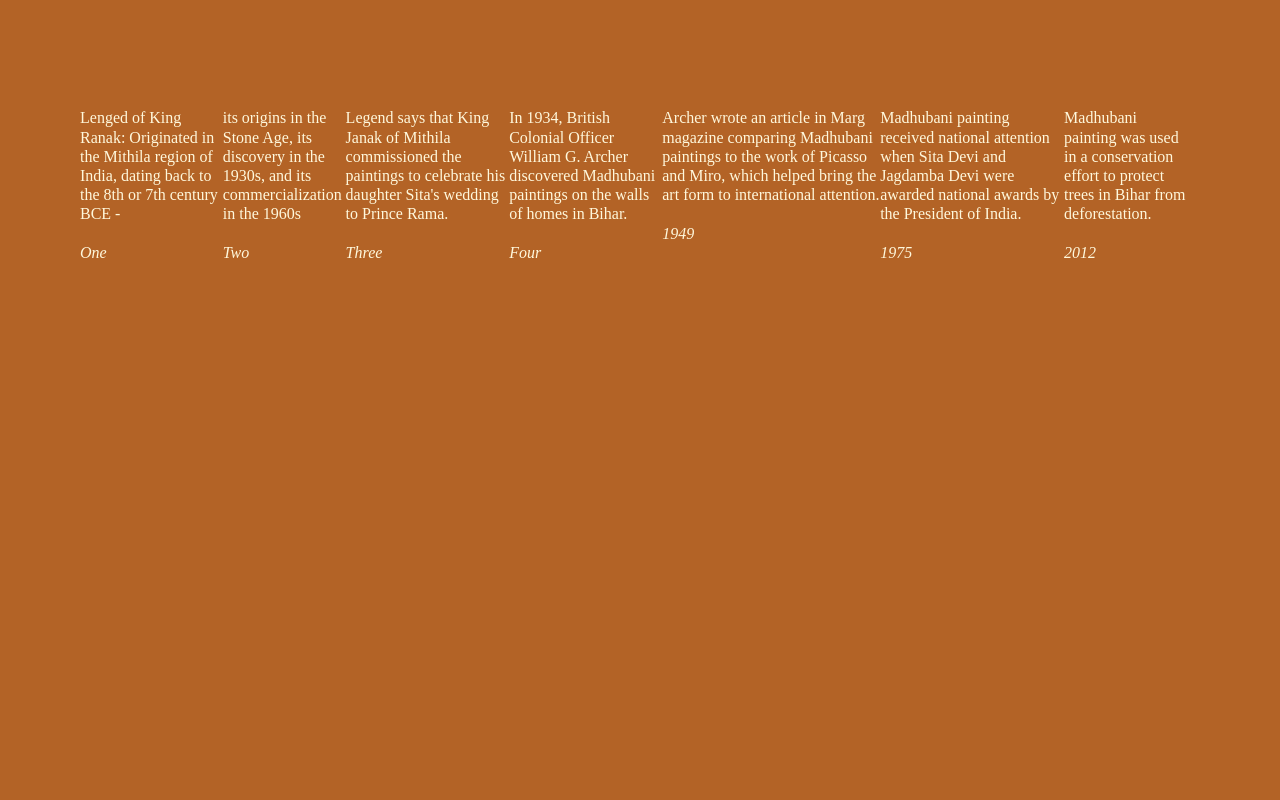
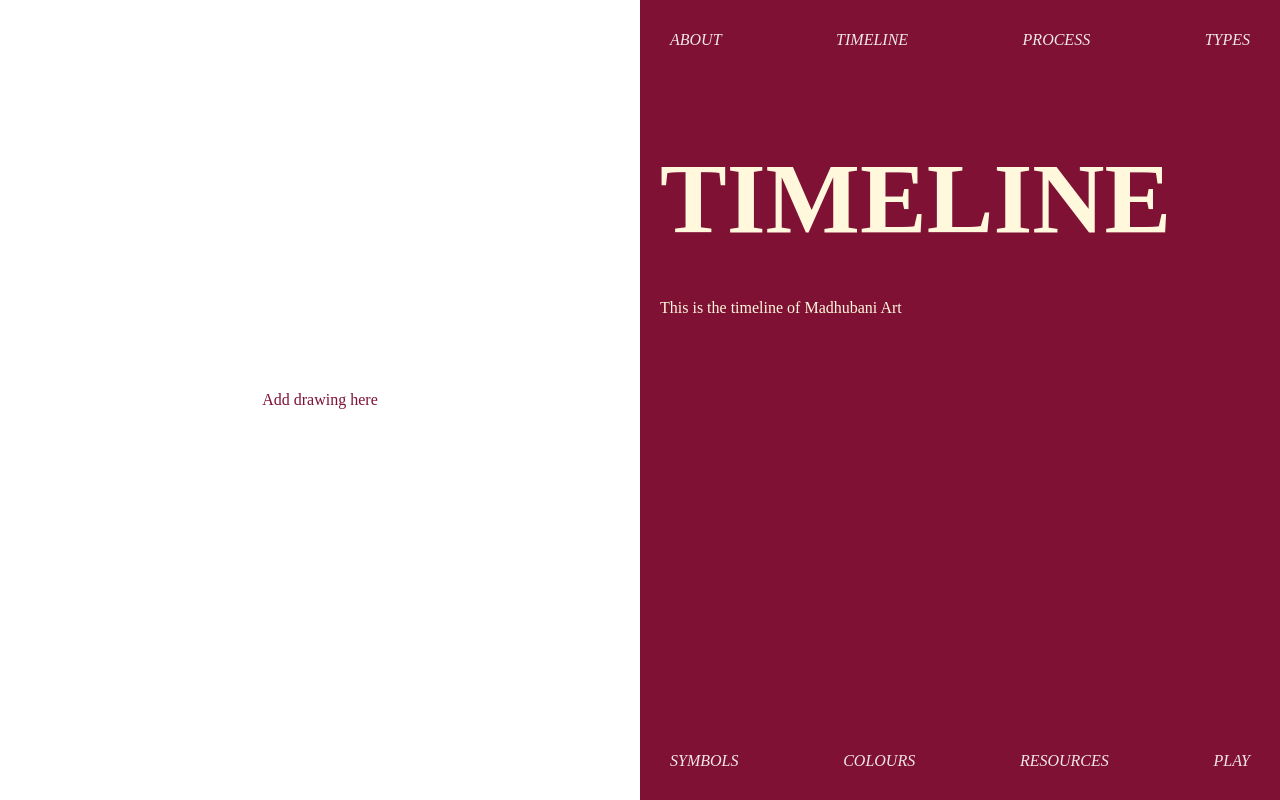
Before and after one commit to thomd112/thesis, a plain HTML site: page timeline.html in a window 1280 px wide. Drawn offline with Linux system fonts and the light colour scheme; a web font is replaced by a local one.

Commit message:
links updated

```diff
--- a/timeline.html
+++ b/timeline.html
@@ -3,68 +3,48 @@
 <head>
     <meta charset="UTF-8">
     <meta name="viewport" content="width=device-width, initial-scale=1.0">
-    <title>Timeline</title>
     <link rel="stylesheet" href="styles.css">
-    <link rel="preconnect" href="https://fonts.googleapis.com">
-<link rel="preconnect" href="https://fonts.gstatic.com" crossorigin>
-<link href="https://fonts.googleapis.com/css2?family=Tiro+Devanagari+Hindi:ital@0;1&display=swap" rel="stylesheet">
+    <title>Madhubani Art</title>
+    <style>
+        * { margin: 0; padding: 0; box-sizing: border-box; }
+        body { display: flex; height: 100vh; font-family: Satoshi medium;}
+        .left { width: 50%; background: #ffffff; color: #7e1134; display: flex; align-items: center; justify-content: center; }
+        .right { width: 50%; overflow-y: scroll; position: relative; padding: 20px; background: #7e1134; }
+        .sticky-container { position: sticky;  ; z-index: 10; display: flex; justify-content: space-between; }
+        .sticky-top { top: 0; }
+        .sticky-bottom { bottom: 0; }
+        .sticky-text { padding: 10px; background: #7e1134; cursor: pointer; transition: underline 0.3s; text-decoration: none; color: rgb(242, 232, 232); display: inline-block; }
+        .sticky-text:hover { color: rgb(247, 244, 160); }
+        .content { height: 200vh; padding-top: 80px; }
+    </style>
+</head>
+<body>
+    <div class="left">Add drawing here</div>
+    <div class="right">
+        <div class="sticky-container sticky-top">
+            <a href="main.html" class="sticky-text">ABOUT</a>
+            <a href="timeline.html" class="sticky-text">TIMELINE</a>
+            <a href="page3.html" class="sticky-text">PROCESS</a>
+            <a href="page4.html" class="sticky-text">TYPES</a>
+        </div>
 
-
-</head>
-
-<style>
-
-.horizontal-container{
-    display:flex;
-    margin-top: 50px;
-    flex-direction: row;
-    margin-bottom: 50px;
-    margin-left: 60px;
-    margin-right: 40px;
-    justify-content: space-evenly;
-    padding: 20px;
-    max-width: 90vw;
-}
-
-
-</style>
-<body>
-
-    <br>
-    <br>
+        <div class="content">
 
 
 
-    <div class="horizontal-container">
+            <div><h1 style="font-size: 100px;">TIMELINE</h1></div>
+        <br>
+        <br>
+        <div><p>This is the timeline of Madhubani Art </p></div>
 
 
-        <div class="item">Lenged of King Ranak: Originated in the Mithila region of India, dating back to the 8th or 7th century BCE - <br><br><em>One</em></div>
-
-        <div class="item">its origins in the Stone Age, its discovery in the 1930s, and its commercialization in the 1960s<br><br><em>Two</em></div>
-
-        <div class="item">Legend says that King Janak of Mithila commissioned the paintings to celebrate his daughter Sita's wedding to Prince Rama.<br><br><em>Three</em></div>
-
-        <div class="item">In 1934, British Colonial Officer William G. Archer discovered Madhubani paintings on the walls of homes in Bihar.<br><br><em>Four</em></div>
-
-
-        <div class="item">Archer wrote an article in Marg magazine comparing Madhubani paintings to the work of Picasso and Miro, which helped bring the art form to international attention. <br><br><em>1949</em></div>
-
-        <div class="item"> Madhubani painting received national attention when Sita Devi and Jagdamba Devi were awarded national awards by the President of India.  <br><br><em>1975</em></div>
-
-        <div class="item">  Madhubani painting was used in a conservation effort to protect trees in Bihar from deforestation.  <br><br><em>2012</em></div>
-
-
-
-
+        </div>
+        <div class="sticky-container sticky-bottom">
+            <a href="symbols.html" class="sticky-text">SYMBOLS</a>
+            <a href="page6.html" class="sticky-text">COLOURS</a>
+            <a href="page7.html" class="sticky-text">RESOURCES</a>
+            <a href="page8.html" class="sticky-text">PLAY</a>
+        </div>
     </div>
-
-
-
-
-
-
-
-
-
 </body>
 </html>
```
Also changed, not shown: main.html (+1 -1 lines).
